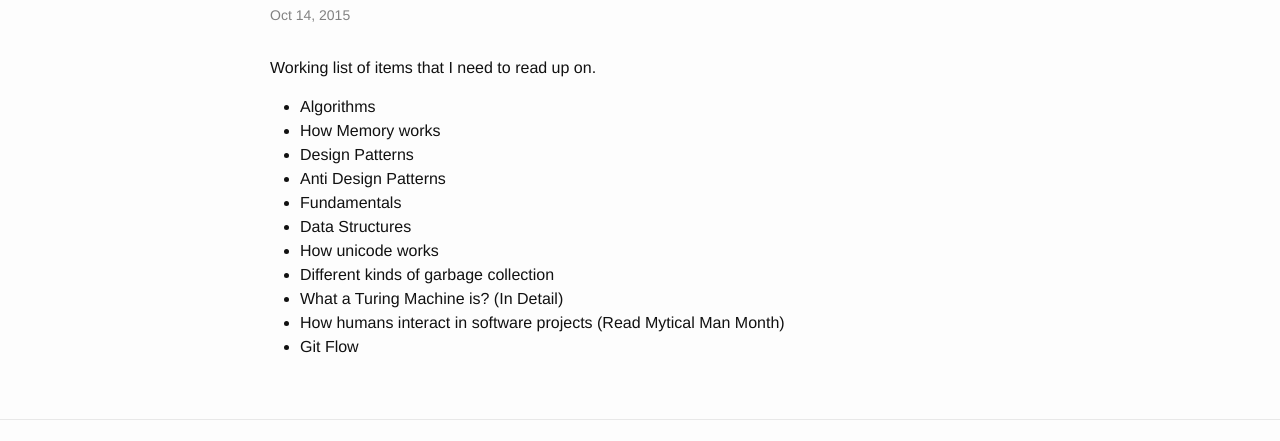
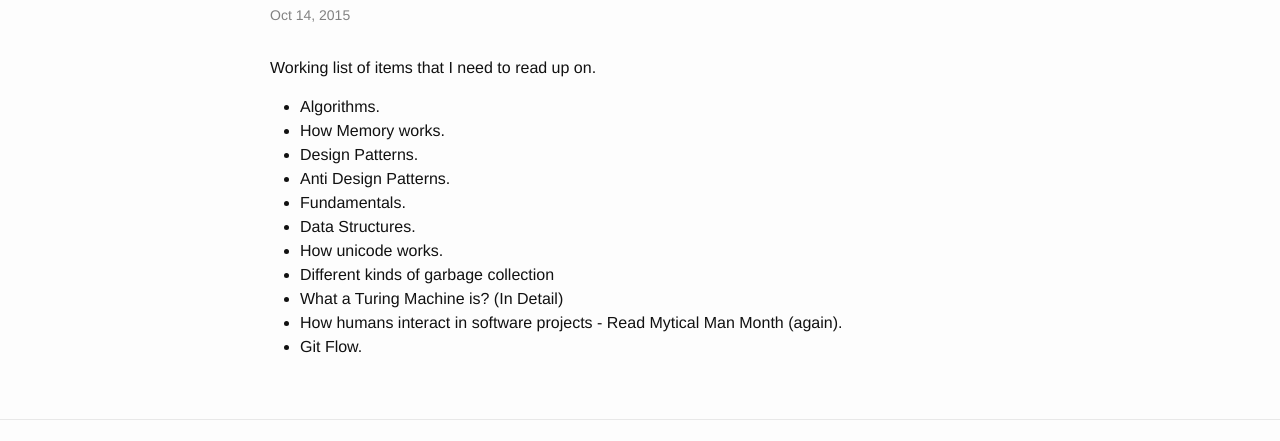
Before and after one commit to karlobrien/karlobrien.github.com, a Jekyll site: the page built from _posts/2015-10-14-LearnList.markdown, in a window 1280 px wide. Shown: the part 144-585 px from the top of the page. Built offline with Jekyll 4.4.1, drawn with Linux system fonts in a browser that asks for light colours.

Commit message:
New reading list for 2016 and edits to learn list

```diff
--- a/_posts/2015-10-14-LearnList.markdown
+++ b/_posts/2015-10-14-LearnList.markdown
@@ -7,14 +7,14 @@
 
 Working list of items that I need to read up on.
 
-* Algorithms
-* How Memory works
-* Design Patterns
-* Anti Design Patterns
-* Fundamentals
-* Data Structures
-* How unicode works
+* Algorithms.
+* How Memory works.
+* Design Patterns.
+* Anti Design Patterns.
+* Fundamentals.
+* Data Structures.
+* How unicode works.
 * Different kinds of garbage collection
 * What a Turing Machine is? (In Detail)
-* How humans interact in software projects (Read Mytical Man Month)
-* Git Flow
+* How humans interact in software projects - Read Mytical Man Month (again).
+* Git Flow.
```
Also changed, not shown: _posts/2016-01-03-Reading-List.markdown (added, +26 -0 lines).
